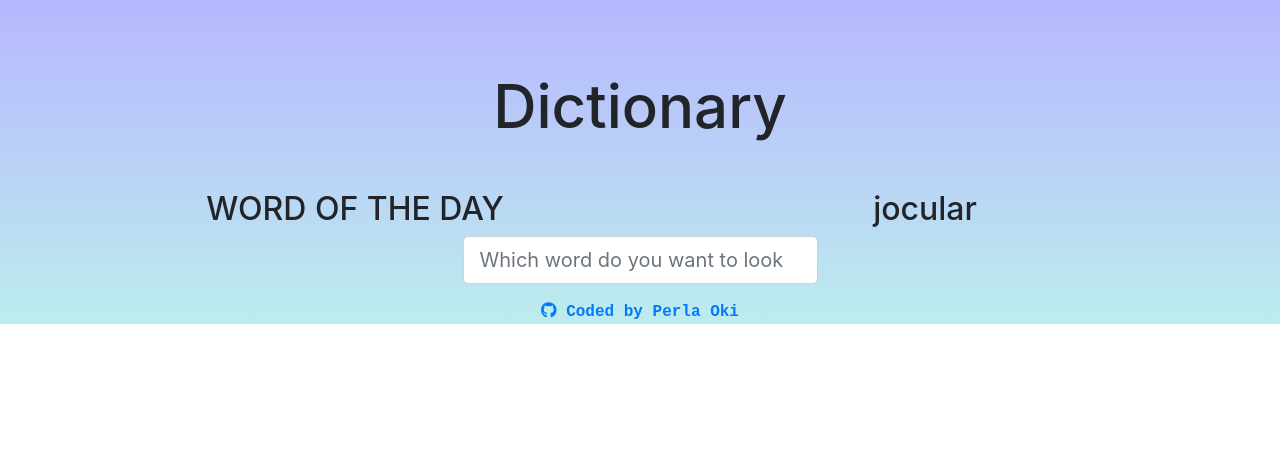
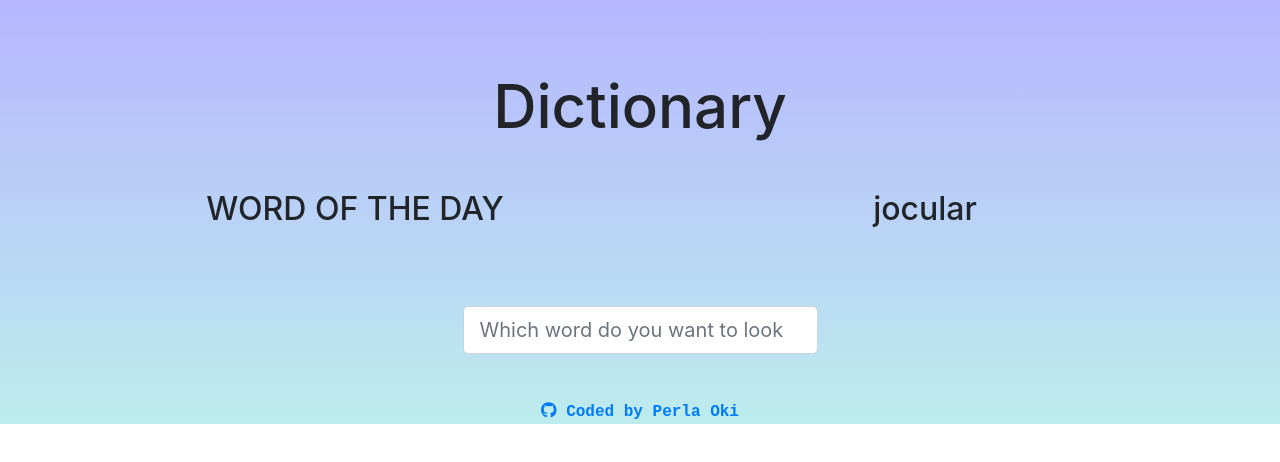
Before and after one commit to P0KiD0Ki/SheCodes-Dictionary-Project, a React (Create React App) app: page / in a window 1280 px wide. Shown: the top 462 px of the page. Built offline with nearby package versions, Linux system fonts and the light colour scheme.

Commit message:
Update Dictionary.css

```diff
--- a/src/Dictionary.css
+++ b/src/Dictionary.css
@@ -12,3 +12,7 @@
 input.textbox.form-control.form-control-lg {
   display: inline-block;
 }
+
+div.form-group {
+  padding: 70px 0px 30px;
+}
```
